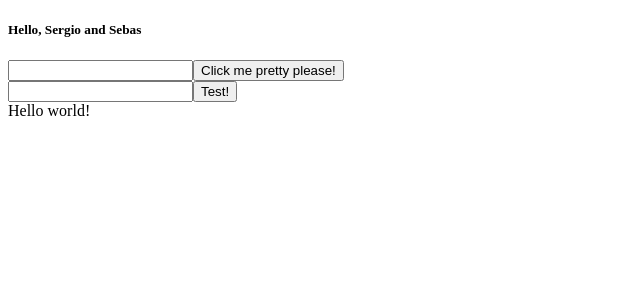
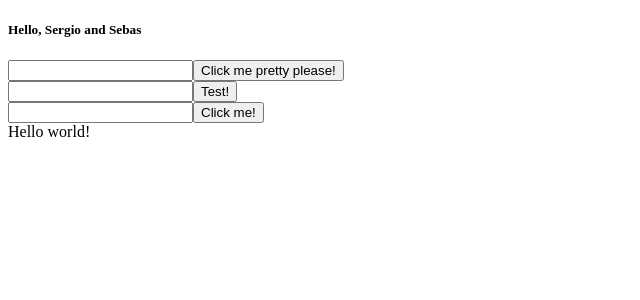
Before and after one commit to chadgarlandscg/player-ui, a React (Vite) app: page / in a window 1280 px wide. Shown: the top 300 px of the page, without its empty margins (0-640 px from the left). Built offline with nearby package versions, Linux system fonts and the light colour scheme.

Commit message:
Add FormSFC component

```diff
--- a/src/App.jsx
+++ b/src/App.jsx
@@ -1,18 +1,44 @@
 import React from 'react';
 import { addPlayer } from './playerApi';
 import { Form } from './Form';
+import { FormSFC } from './FormSFC';
 
 export class App extends React.Component {
     constructor() {
         super();
+        this.state = {
+            inputValue: ""
+        };
+        this.onInputChange = this.onInputChange.bind(this);
+        this.onButtonClick = this.onButtonClick.bind(this);
+    }
+
+    onInputChange(event) {
+        const newState = {
+            inputValue: event.target.value
+        };
+        this.setState(newState);
+        console.log(event.target.value);
+    }
+
+    onButtonClick() {
+        console.log(this.state);
     }
 
     render() {
         return (
             <div>
                 <h5>Hello, Sergio and Sebas</h5>
-                <Form buttonTitle="Click me pretty please!" onSubmit={(state) => console.log(state)}/>
-                <Form onSubmit={(state) => console.log(state)}/>
+                <Form buttonTitle="Click me pretty please!"/>
+                <Form />
+
+                <FormSFC
+                    inputValue={this.state.inputValue}
+                    onInputChange={this.onInputChange}
+                    onButtonClick={this.onButtonClick}
+                    buttonTitle="Click me!"
+                />
+
             </div>
         );
     }
--- a/src/Form.jsx
+++ b/src/Form.jsx
@@ -18,7 +18,7 @@ export class Form extends React.Component {
     }
 
     onButtonClick() {
-        this.props.onSubmit(this.state);
+        console.log(this.state);
     }
 
     render() {
--- /dev/null
+++ b/src/FormSFC.jsx
@@ -0,0 +1,10 @@
+import React from 'react';
+
+export function FormSFC(props) {
+    return (
+        <div>
+            <input value={props.inputValue} onChange={props.onInputChange}/>
+            <button onClick={props.onButtonClick}>{props.buttonTitle || "Test!"}</button>
+        </div>
+    );
+}
```
